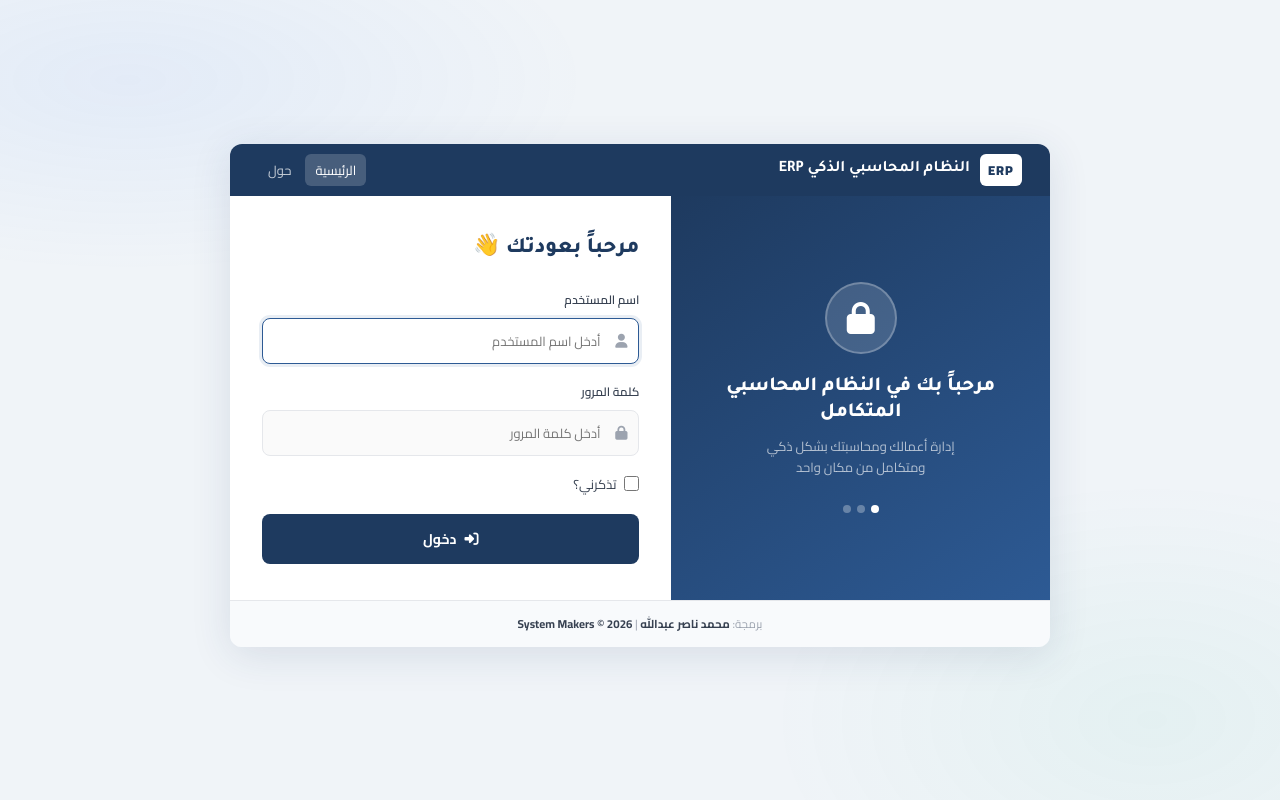
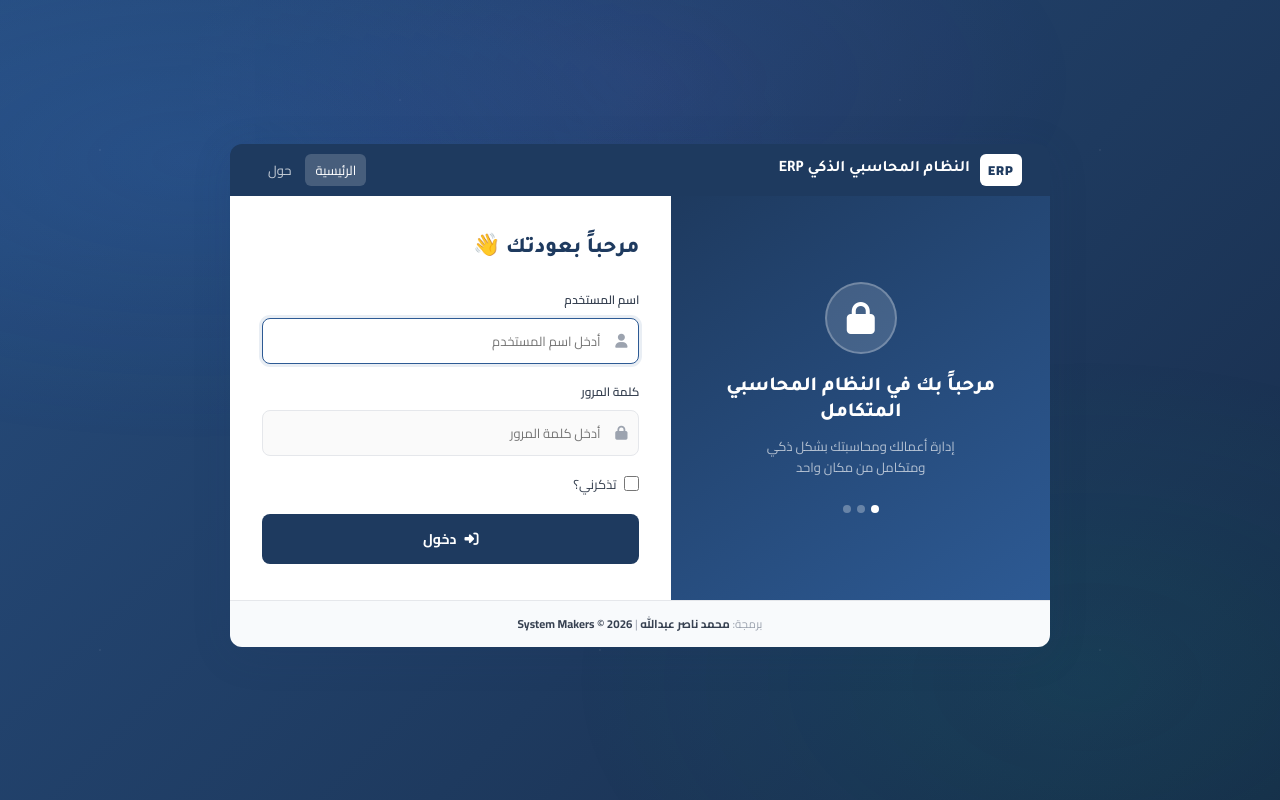
Before and after one commit to mohamednasserohi700-commits/SYSTEM-ERP, a Flask app: page /login in a window 1280 px wide. Run offline with Flask 3, Linux system fonts and the light colour scheme; data comes from the database, SQL or seed files in the repository.

Commit message:
login.html

```diff
--- a/templates/login.html
+++ b/templates/login.html
@@ -11,7 +11,9 @@
         html, body { min-height: 100%; }
         body {
             font-family: 'Cairo', sans-serif;
-            background: #f0f4f8;
+            background: linear-gradient(135deg, #0f172a 0%, #1e3a5f 25%, #2d5a94 50%, #1e3a5f 75%, #0f172a 100%);
+            background-size: 400% 400%;
+            animation: gradientShift 15s ease infinite;
             min-height: 100vh;
             display: flex;
             flex-direction: column;
@@ -22,14 +24,46 @@
             overflow-x: hidden;
             overflow-y: auto;
         }
+
+        @keyframes gradientShift {
+            0% { background-position: 0% 50%; }
+            50% { background-position: 100% 50%; }
+            100% { background-position: 0% 50%; }
+        }
+
         body::before {
             content: '';
             position: fixed; inset: 0;
             background:
-                radial-gradient(ellipse 60% 40% at 10% 10%, rgba(59,130,246,0.07) 0%, transparent 60%),
-                radial-gradient(ellipse 50% 50% at 90% 90%, rgba(16,185,129,0.05) 0%, transparent 60%);
+                radial-gradient(ellipse 80% 60% at 15% 20%, rgba(59,130,246,0.15) 0%, transparent 60%),
+                radial-gradient(ellipse 70% 70% at 85% 85%, rgba(16,185,129,0.1) 0%, transparent 60%),
+                radial-gradient(ellipse 60% 50% at 50% 10%, rgba(139,92,246,0.08) 0%, transparent 60%);
             pointer-events: none;
             z-index: 0;
+            animation: floatShift 20s ease-in-out infinite;
+        }
+
+        @keyframes floatShift {
+            0%, 100% { opacity: 1; }
+            50% { opacity: 0.8; }
+        }
+
+        body::after {
+            content: '';
+            position: fixed; inset: 0;
+            background-image:
+                radial-gradient(circle 1px at 20% 30%, rgba(255,255,255,0.3), rgba(255,255,255,0) 1px),
+                radial-gradient(circle 1px at 60% 70%, rgba(255,255,255,0.2), rgba(255,255,255,0) 1px),
+                radial-gradient(circle 1px at 80% 20%, rgba(255,255,255,0.25), rgba(255,255,255,0) 1px);
+            background-size: 500px 500px;
+            pointer-events: none;
+            z-index: 0;
+            animation: twinkle 8s ease-in-out infinite;
+        }
+
+        @keyframes twinkle {
+            0%, 100% { opacity: 0.5; }
+            50% { opacity: 1; }
         }
 
         .page-inner {
```
